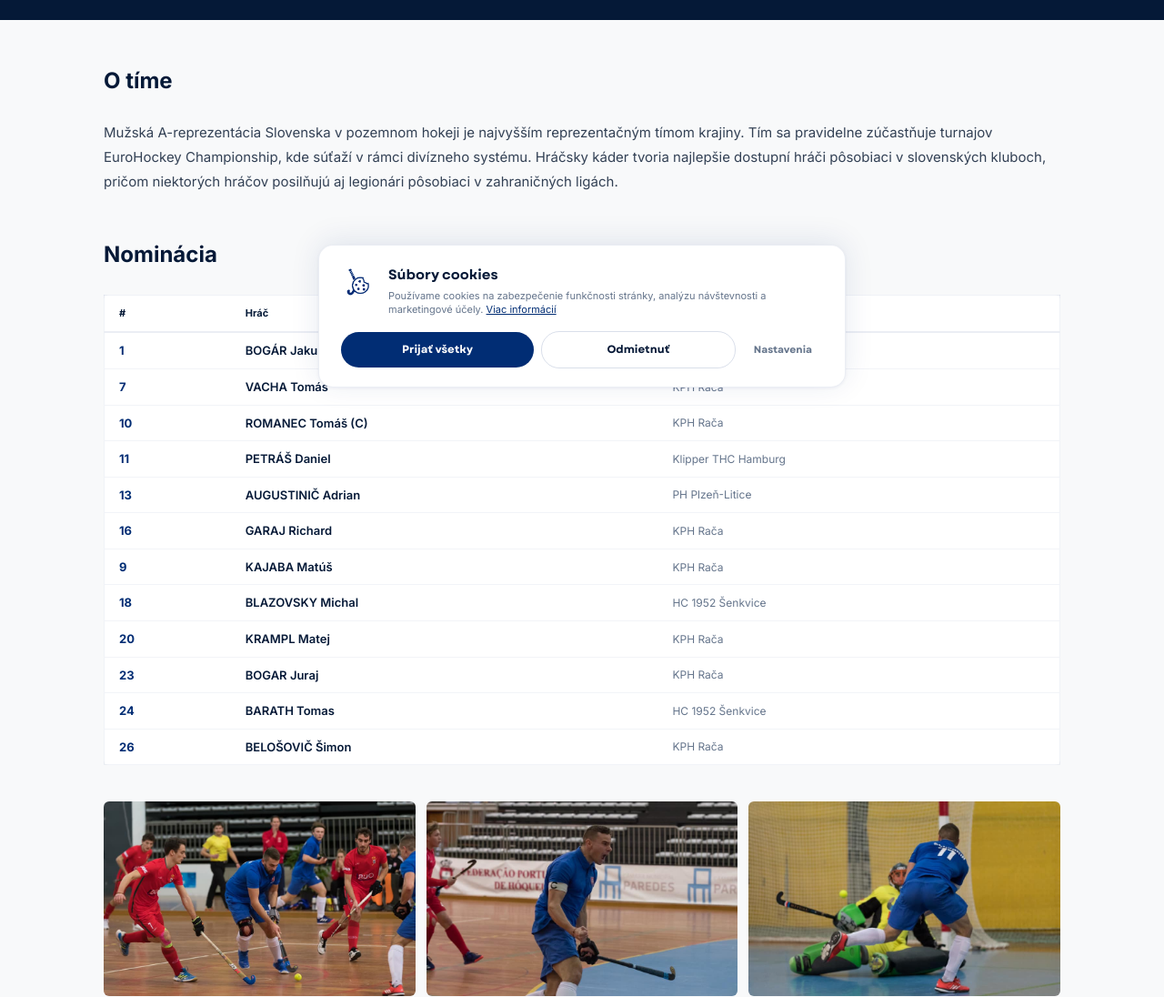
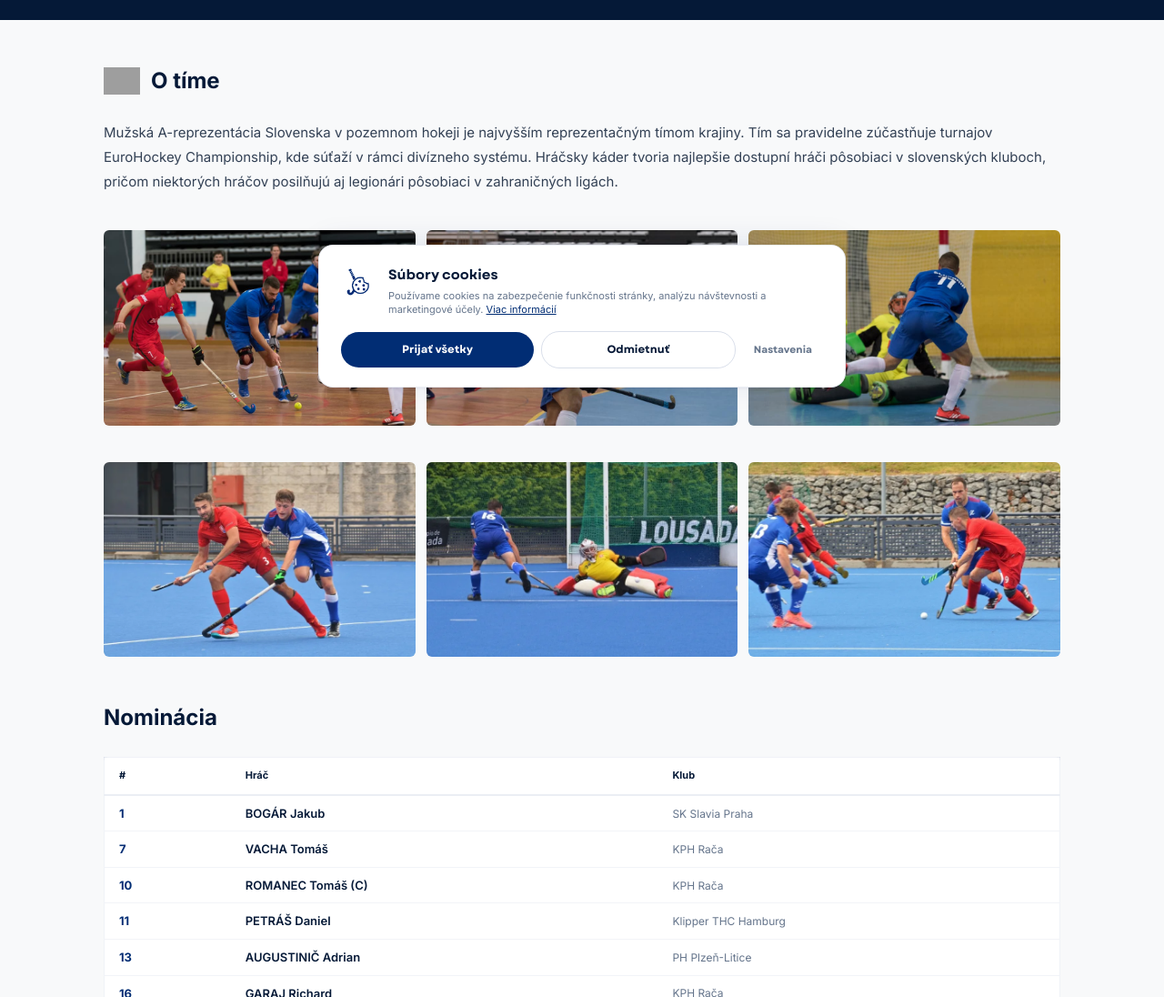
Before and after one commit to andreakollova/szphnew, a Next.js app in the folder apps/szph/: page /reprezentacia/muzi in a window 1280 px wide. Shown: the part 374-1470 px from the top of the page at 91% size. Built offline with nearby package versions, Linux system fonts and the light colour scheme; no server answers; the database is empty; grey boxes are pictures that could not be loaded.

Commit message:
Repre pages: FHS logo before O tíme, photos under O tíme, remove Moskva, fix duplicates
Co-Authored-By: Andrea Kollova <kollova@drixton.com>

```diff
--- a/apps/szph/app/reprezentacia/muzi/page.tsx
+++ b/apps/szph/app/reprezentacia/muzi/page.tsx
@@ -30,10 +30,37 @@ export default function MuziPage() {
 
       <div className="max-w-[1100px] mx-auto px-6 pt-12">
         {/* O tíme */}
-        <h2 className="font-bold text-[#051937] mb-6" style={{ fontSize: "24px" }}>O tíme</h2>
+        <div className="flex items-center gap-3 mb-6">
+          <Image src="/images/logo-fhs-color.png" alt="FHS" width={40} height={40} className="object-contain" />
+          <h2 className="font-bold text-[#051937]" style={{ fontSize: "24px" }}>O tíme</h2>
+        </div>
         <p className="text-[#334155] mb-8" style={{ fontSize: "15px", lineHeight: 1.8 }}>
           Mužská A-reprezentácia Slovenska v pozemnom hokeji je najvyšším reprezentačným tímom krajiny. Tím sa pravidelne zúčastňuje turnajov EuroHockey Championship, kde súťaží v rámci divízneho systému. Hráčsky káder tvoria najlepšie dostupní hráči pôsobiaci v slovenských kluboch, pričom niektorých hráčov posilňujú aj legionári pôsobiaci v zahraničných ligách.
         </p>
+
+        {/* Fotogaléria */}
+        <div className="grid grid-cols-3 gap-3 my-10">
+          <div className="relative overflow-hidden" style={{ aspectRatio: "16/10", borderRadius: "6px" }}>
+            <Image src="/images/hala-repre-1.jpg" alt="Muži A" fill className="object-cover" sizes="(max-width: 900px) 33vw, 350px" />
+          </div>
+          <div className="relative overflow-hidden" style={{ aspectRatio: "16/10", borderRadius: "6px" }}>
+            <Image src="/images/hala-repre-2.jpg" alt="Muži A" fill className="object-cover" sizes="(max-width: 900px) 33vw, 350px" />
+          </div>
+          <div className="relative overflow-hidden" style={{ aspectRatio: "16/10", borderRadius: "6px" }}>
+            <Image src="/images/hala-repre-3.jpg" alt="Muži A" fill className="object-cover" sizes="(max-width: 900px) 33vw, 350px" />
+          </div>
+        </div>
+        <div className="grid grid-cols-3 gap-3 mb-10">
+          <div className="relative overflow-hidden" style={{ aspectRatio: "16/10", borderRadius: "6px" }}>
+            <Image src="/images/articles/olympiada-2036/g2-1.webp" alt="Muži A" fill className="object-cover" sizes="(max-width: 900px) 33vw, 350px" />
+          </div>
+          <div className="relative overflow-hidden" style={{ aspectRatio: "16/10", borderRadius: "6px" }}>
+            <Image src="/images/articles/olympiada-2036/g2-3.webp" alt="Muži A" fill className="object-cover" sizes="(max-width: 900px) 33vw, 350px" />
+          </div>
+          <div className="relative overflow-hidden" style={{ aspectRatio: "16/10", borderRadius: "6px" }}>
+            <Image src="/images/articles/olympiada-2036/g2-4.webp" alt="Muži A" fill className="object-cover" sizes="(max-width: 900px) 33vw, 350px" />
+          </div>
+        </div>
 
         {/* Nominácia */}
         <h2 className="font-bold text-[#051937] mt-12 mb-6" style={{ fontSize: "24px" }}>Nominácia</h2>
@@ -71,19 +98,6 @@ export default function MuziPage() {
               ))}
             </tbody>
           </table>
-        </div>
-
-        {/* Fotogaléria */}
-        <div className="grid grid-cols-3 gap-3 my-10">
-          <div className="relative overflow-hidden" style={{ aspectRatio: "16/10", borderRadius: "6px" }}>
-            <Image src="/images/hala-repre-1.jpg" alt="Muži A reprezentácia" className="object-cover" fill sizes="(max-width: 900px) 33vw, 350px" />
-          </div>
-          <div className="relative overflow-hidden" style={{ aspectRatio: "16/10", borderRadius: "6px" }}>
-            <Image src="/images/hala-repre-2.jpg" alt="Muži A reprezentácia" className="object-cover" fill sizes="(max-width: 900px) 33vw, 350px" />
-          </div>
-          <div className="relative overflow-hidden" style={{ aspectRatio: "16/10", borderRadius: "6px" }}>
-            <Image src="/images/hala-repre-3.jpg" alt="Muži A reprezentácia" className="object-cover" fill sizes="(max-width: 900px) 33vw, 350px" />
-          </div>
         </div>
 
         {/* Medzinárodné súťaže */}
--- a/apps/szph/app/reprezentacia/u21-muzi/page.tsx
+++ b/apps/szph/app/reprezentacia/u21-muzi/page.tsx
@@ -26,9 +26,10 @@ export default function U21MuziPage() {
 
       {/* Content */}
       <div className="max-w-[1100px] mx-auto px-6 pt-12">
-        <h2 className="font-bold text-[#051937] mb-6" style={{ fontSize: "24px" }}>
-          O tíme
-        </h2>
+        <div className="flex items-center gap-3 mb-6">
+          <img src="/images/logo-fhs-color.png" alt="FHS" width={40} height={40} style={{ objectFit: "contain" }} />
+          <h2 className="font-bold text-[#051937]" style={{ fontSize: "24px" }}>O tíme</h2>
+        </div>
         <p className="text-[#334155] mb-8" style={{ fontSize: "15px", lineHeight: 1.8 }}>
           Mládežnícka reprezentácia mužov do 21 rokov je kľúčovým článkom v systéme rozvoja slovenského pozemného hokeja. Tím združuje najtalentovanejších mladých hráčov, ktorí sa pripravujú na prechod do seniorskej reprezentácie. Hráči získavajú cenné medzinárodné skúsenosti na turnajoch EuroHockey Junior Championship.
         </p>
--- a/apps/szph/app/reprezentacia/u21-zeny/page.tsx
+++ b/apps/szph/app/reprezentacia/u21-zeny/page.tsx
@@ -26,9 +26,10 @@ export default function U21ZenyPage() {
 
       {/* Content */}
       <div className="max-w-[1100px] mx-auto px-6 pt-12">
-        <h2 className="font-bold text-[#051937] mb-6" style={{ fontSize: "24px" }}>
-          O tíme
-        </h2>
+        <div className="flex items-center gap-3 mb-6">
+          <img src="/images/logo-fhs-color.png" alt="FHS" width={40} height={40} style={{ objectFit: "contain" }} />
+          <h2 className="font-bold text-[#051937]" style={{ fontSize: "24px" }}>O tíme</h2>
+        </div>
         <p className="text-[#334155] mb-8" style={{ fontSize: "15px", lineHeight: 1.8 }}>
           Ženská mládežnícka reprezentácia do 21 rokov je dôležitou súčasťou rozvoja ženského pozemného hokeja na Slovensku. Tím združuje mladé hráčky s najväčším potenciálom, ktoré sa pripravujú na pôsobenie v seniorskej reprezentácii. Účasť na medzinárodných turnajoch im dáva príležitosť porovnať sa s rovesníčkami z iných európskych krajín.
         </p>
--- a/apps/szph/app/reprezentacia/uspechy/page.tsx
+++ b/apps/szph/app/reprezentacia/uspechy/page.tsx
@@ -58,9 +58,9 @@ export default function UspechyPage() {
             <img src="/images/logo-olympics.png" alt="Olympijské hry" width={56} height={28} style={{ objectFit: "contain" }} />
           </div>
           <div>
-            <h3 className="font-bold text-white mb-1" style={{ fontSize: "17px" }}>Olympijské striebro 1980 - Moskva</h3>
+            <h3 className="font-bold text-white mb-1" style={{ fontSize: "17px" }}>Olympijské striebro 1980</h3>
             <p className="text-white/80 leading-relaxed" style={{ fontSize: "13px" }}>
-              Na Letných olympijských hrách v Moskve získali striebornú medailu tri Slovenky: Alena Kyselicová, Viera Podhányiová a Iveta Šranková. Asistentom trénerky bol Slovák Pavol Rosa. Medaila patrí reprezentácii Československa, no ide o významný úspech slovenských osobností pozemného hokeja.
+              Na Letných olympijských hrách 1980 získali striebornú medailu tri Slovenky: Alena Kyselicová, Viera Podhányiová a Iveta Šranková. Asistentom trénerky bol Slovák Pavol Rosa. Medaila patrí reprezentácii Československa, no ide o významný úspech slovenských osobností pozemného hokeja.
             </p>
             <Link href="/novinky/reportaz-alena-kyselicova" className="inline-flex items-center gap-2 mt-4 font-bold text-white transition-all hover:brightness-110" style={{ fontSize: "12px", background: "#d80027", borderRadius: "20px", padding: "10px 20px" }}>
               Reportáž s Alenou Kyselicovou
--- a/apps/szph/app/reprezentacia/zeny/page.tsx
+++ b/apps/szph/app/reprezentacia/zeny/page.tsx
@@ -24,7 +24,10 @@ export default function ZenyPage() {
 
       <div className="max-w-[1100px] mx-auto px-6 pt-12">
         {/* O tíme */}
-        <h2 className="font-bold text-[#051937] mb-6" style={{ fontSize: "24px" }}>O tíme</h2>
+        <div className="flex items-center gap-3 mb-6">
+          <Image src="/images/logo-fhs-color.png" alt="FHS" width={40} height={40} className="object-contain" />
+          <h2 className="font-bold text-[#051937]" style={{ fontSize: "24px" }}>O tíme</h2>
+        </div>
         <p className="text-[#334155] mb-8" style={{ fontSize: "15px", lineHeight: 1.8 }}>
           Ženský pozemný hokej má na Slovensku dlhú tradíciu siahajúcu až k olympijskému striebru z roku 1980 v Moskve. Ženská A-reprezentácia združuje najlepšie hráčky pôsobiace v slovenských kluboch a pravidelne sa zúčastňuje európskych šampionátov v rámci divízneho systému EuroHockey. Slovenské hráčky patria medzi stabilné účastníčky medzinárodných súťaží a tím systematicky pracuje na postupe do vyšších divízií.
         </p>
```
